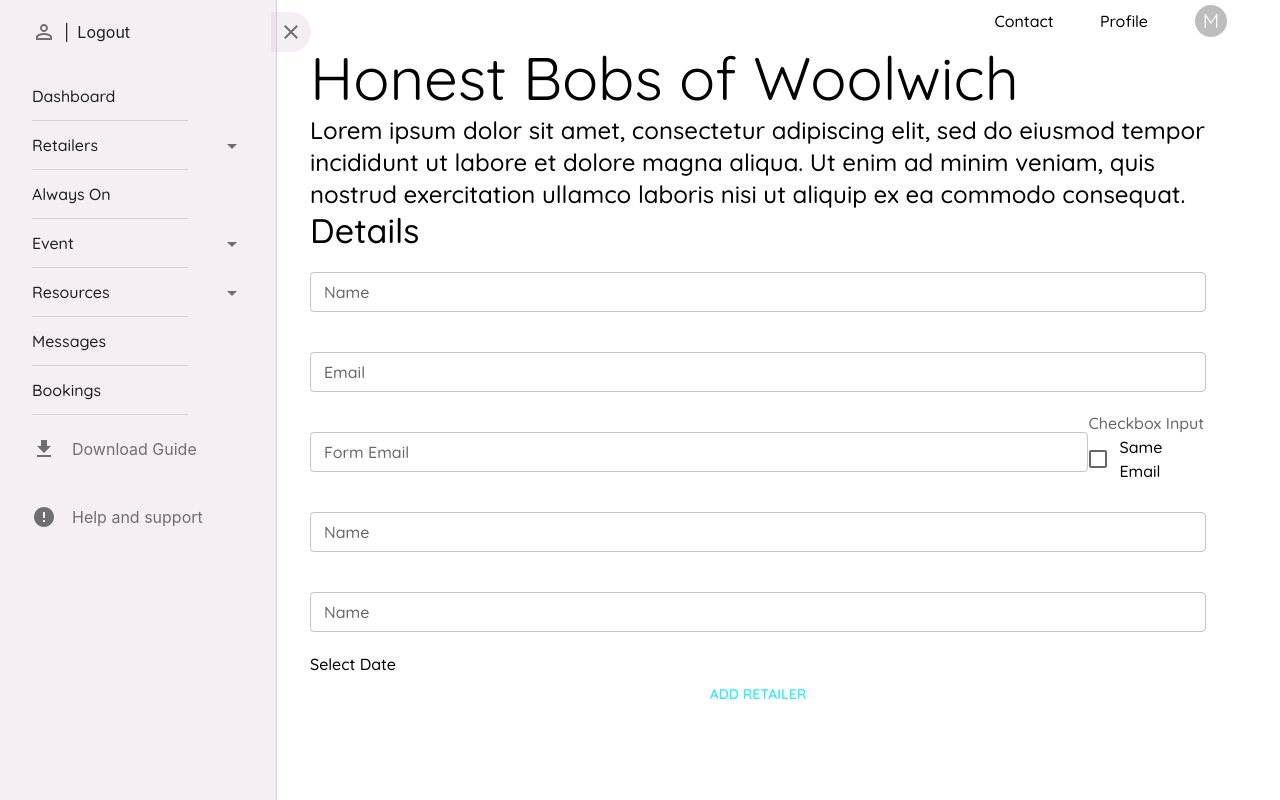
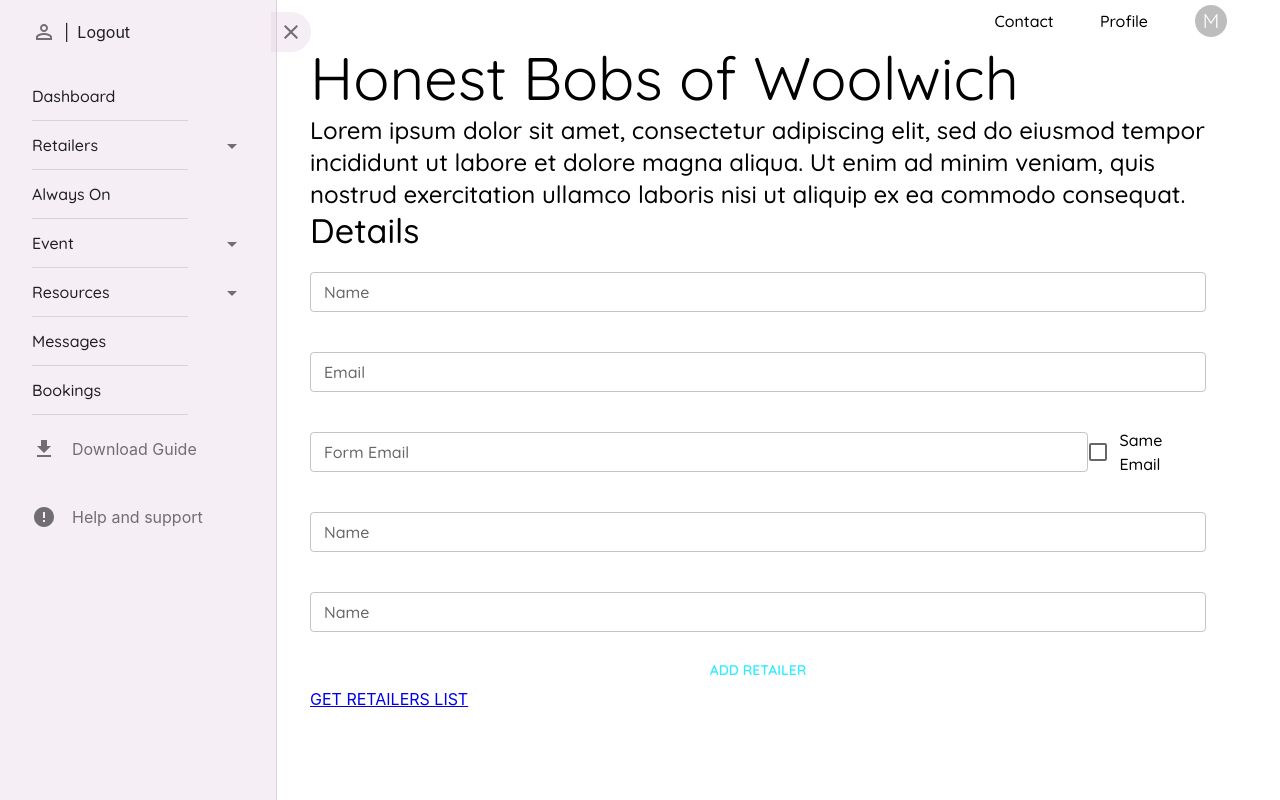
Before and after one commit to Tehreemfazili/mordern-react-app, a React (Create React App) app: page /retailers in a window 1280 px wide. Built offline with nearby package versions, Linux system fonts and the light colour scheme.

Commit message:
MRA-Form-Handling: Hanled get api for fetch retailers detials, created a card to show each retailer, handled email value for checkbox onchange

```diff
--- /dev/null
+++ b/src/Components/Form/Checkbox/EmailCheckbox.tsx
@@ -0,0 +1,37 @@
+import React, { useEffect, useState } from "react";
+import { Controller } from "react-hook-form";
+import { EmailCheckboxProps } from "../FormInputProps/FormInputProps";
+import { FormControl, FormLabel, Checkbox, FormControlLabel } from "@mui/material";
+
+export const EmailCheckbox: React.FC<EmailCheckboxProps> = ({ name, control, label, isChecked, setIsChecked }) => {
+
+  const props = { inputProps: { 'aria-label': 'Checkbox demo' } };
+
+  const handleSelect = (value: any) => {
+    setIsChecked(value)
+  };
+
+  return (
+    <FormControl size={"small"} variant={"outlined"}>
+      <FormLabel component="legend"/>
+        <FormControlLabel
+          control={
+            <Controller
+              name={name}
+              render={({}) => {
+                return (
+                  <Checkbox
+                    {...props}
+                    checked={isChecked}
+                    onChange={(e) => handleSelect(e.target.checked)}
+                  />
+                );
+              }}
+              control={control}
+            />
+          }
+          label={label}
+        />
+    </FormControl>
+  );
+};
--- a/src/Components/Form/InputFormField/InputFormField.tsx
+++ b/src/Components/Form/InputFormField/InputFormField.tsx
@@ -4,7 +4,7 @@ import React from 'react'
 import { FormInputProps } from "../FormInputProps/FormInputProps.tsx";
 
 
-export const InputFormField = ({ name, control, label, id, errorValue, errorMessage, pattern, validationErrorMessage }: FormInputProps) => {
+export const InputFormField = ({ name, control, label, id, errorValue, errorMessage, pattern, validationErrorMessage, setEmail, disabled, email }: FormInputProps) => {
   return (
     <Controller
       name={name}
@@ -18,14 +18,14 @@ export const InputFormField = ({ name, control, label, id, errorValue, errorMess
           helperText={error ? error.message : null}
           size="small"
           error={!!error}
-          onChange={onChange}
-          value={value}
+          onChange={setEmail ? (e) => setEmail(e.target.value) : onChange}
+          value={email ? email : value}
           fullWidth
           id = {id}
           label={label}
           variant="outlined"
           sx={{ margin: '20px 0'}}
-
+          disabled={disabled}
         />
       )}
       rules={{ required: { value: errorValue, message: errorMessage }, pattern: {value: pattern, message: validationErrorMessage}}}
--- a/src/Components/Retailer-form/Retailer-form.scss
+++ b/src/Components/Retailer-form/Retailer-form.scss
@@ -5,4 +5,5 @@
 
 .form-email-address {
   display: flex;
+  align-items: center;
 }
--- a/src/Components/Retailer-form/Retailer-form.tsx
+++ b/src/Components/Retailer-form/Retailer-form.tsx
@@ -1,17 +1,15 @@
 import { Button, TextField, Typography, useFormControl } from '@mui/material';
-import React, { useEffect, useState } from 'react';
+import React, { useEffect, useRef, useState } from 'react';
 import { useForm, Controller, SubmitHandler } from "react-hook-form"
 import './Retailer-form.scss';
 import { InputFormField } from '../Form/InputFormField/InputFormField.tsx';
-import { FormCheckBox } from '../Form/Checkbox/FormCheckbox.tsx';
 import { FormDatePicker } from '../DatePicker/FormDatePicker.tsx';
 import { RetailerFormInput } from './Retailer.tsx';
-import { AddRetailer } from './AddRetailer.tsx';
 import { BASE_URL } from '../../Utils/BASE_URL.tsx';
 import AlertDialog from '../Modals/Dialogs/AlertDialog.tsx';
 import { BasicModal } from '../Modals/BasicModal/BasicModal.tsx';
-
-
+import { EmailCheckbox } from '../Form/Checkbox/EmailCheckbox.tsx';
+import { Link } from 'react-router-dom';
 
 export default function RetailerForm() {
   const { register, handleSubmit,control, setValue, watch, formState: { errors } } = useForm<RetailerFormInput>();
@@ -19,6 +17,8 @@ export default function RetailerForm() {
   const [responseData, setResponseData] = useState<RetailerFormInput | null>();
   const [openAlertDialog, setOpenAlertDialog] = useState(false)
   const [openModal, setOpenModal] = useState(false)
+  const [email, setEmail] = useState('')
+  const [isChecked, setIsChecked] = useState(false);
 
   const onSubmit : SubmitHandler<RetailerFormInput> = (data : RetailerFormInput)  => {
     handleAlertDialogOpen()
@@ -65,32 +65,18 @@ export default function RetailerForm() {
     <form onSubmit={handleSubmit(onSubmit)} className='retailer-form'>
       <Typography variant='h4'> Details</Typography>
       <InputFormField id="retailer-name" name= "Name" label="Name" control={control} errorValue={true} errorMessage={"Name is required"}/>
-      <InputFormField id="retailer-email" name= "Email" label="Email" control={control} errorValue={true} errorMessage={"Email is required"} pattern= {/^\S+@\S+$/i } validationErrorMessage = {"Please enter a valid email"}/>
+      <InputFormField id="retailer-email" name= "Email" label="Email" control={control} errorValue={true} errorMessage={"Email is required"} pattern= {/^\S+@\S+$/i } validationErrorMessage = {"Please enter a valid email"} setEmail={setEmail}/>
       <div className='form-email-address'>
-        <InputFormField id="retailer-form-email" name= "Form-email" label="Form Email" control={control} errorValue={true} errorMessage={"Form Email is required"}/>
-        <FormCheckBox id='confirm-form-email'  control={control} setValue={setValue} name={"checkboxValue"} label={"Checkbox Input"} />
+        {isChecked ? <InputFormField id="retailer-form-email" name= "Form-email" label="Form Email" control={control} email={email} disabled={true}/> : <InputFormField id="retailer-form-email" name= "Form-email" label="Form Email" control={control} errorValue={true} errorMessage={"Form Email is required"}/>}
+        <EmailCheckbox id='confirm-form-email'  control={control} name={"checkboxValue"}  label='Same Email' setIsChecked={setIsChecked}/>
       </div>
       <InputFormField id="retailer-address" name= "Address" label="Name" control={control} errorValue={true} errorMessage={"Address is required"}/>
       <InputFormField id="retailer-postal" name= "Postal" label="Name" control={control} errorValue={true} errorMessage={"Postal is required"}/>
 
-      <Typography> Select Date</Typography>
-      {/* <FormDatePicker id="date-picker" name= "Postal" label="Date" control={control}/> */}
-
-      {/* <TextField id="retailer-email" label="email" variant="outlined" sx={{ margin: '20px 0'}}/>
-      <TextField id="retailer-address" label="address" variant="outlined" sx={{ margin: '20px 0'}}/>
-      <TextField id="retailer-postal" label="postal" variant="outlined" sx={{ margin: '20px 0'}}/>
-      <TextField id="retailer-address" label="Name" variant="outlined" sx={{ margin: '20px 0'}}/> */}
-    {/* register your input into the hook by invoking the "register" function */}
-    {/* <input defaultValue="test" {...register("example")} /> */}
-
-    {/* include validation with required or other standard HTML validation rules */}
-    {/* <input {...register("exampleRequired", { required: true })} /> */}
-    {/* errors will return when field validation fails  */}
-    {/* {errors.exampleRequired && <span>This field is required</span>} */}
-
     <Button type="submit" >Add Retailer</Button>
     {openAlertDialog && <AlertDialog openAlertDialog={openAlertDialog} onAlertClose= {handleAlertDialogClose} retailer={retailers} onContinue={onContinue}/>}
     {responseData && <BasicModal openModal= {openModal} onModalClose = {handleModelClose}/>}
+    <Link to='/retailers-list'>GET RETAILERS LIST</Link>
   </form>
   );
 }
```
Also changed, not shown: src/Components/Card/BasicCard/BasicCard.scss (added, +14 -0 lines), src/Components/Card/BasicCard/BasicCard.tsx (added, +35 -0 lines), src/Components/Form/FormInputProps/FormInputProps.tsx (+22 -1 lines), src/Components/Retailer-form/Retailer.tsx (+4 -4 lines), src/Components/Retailer-form/RetailersList.tsx (added, +21 -0 lines).
